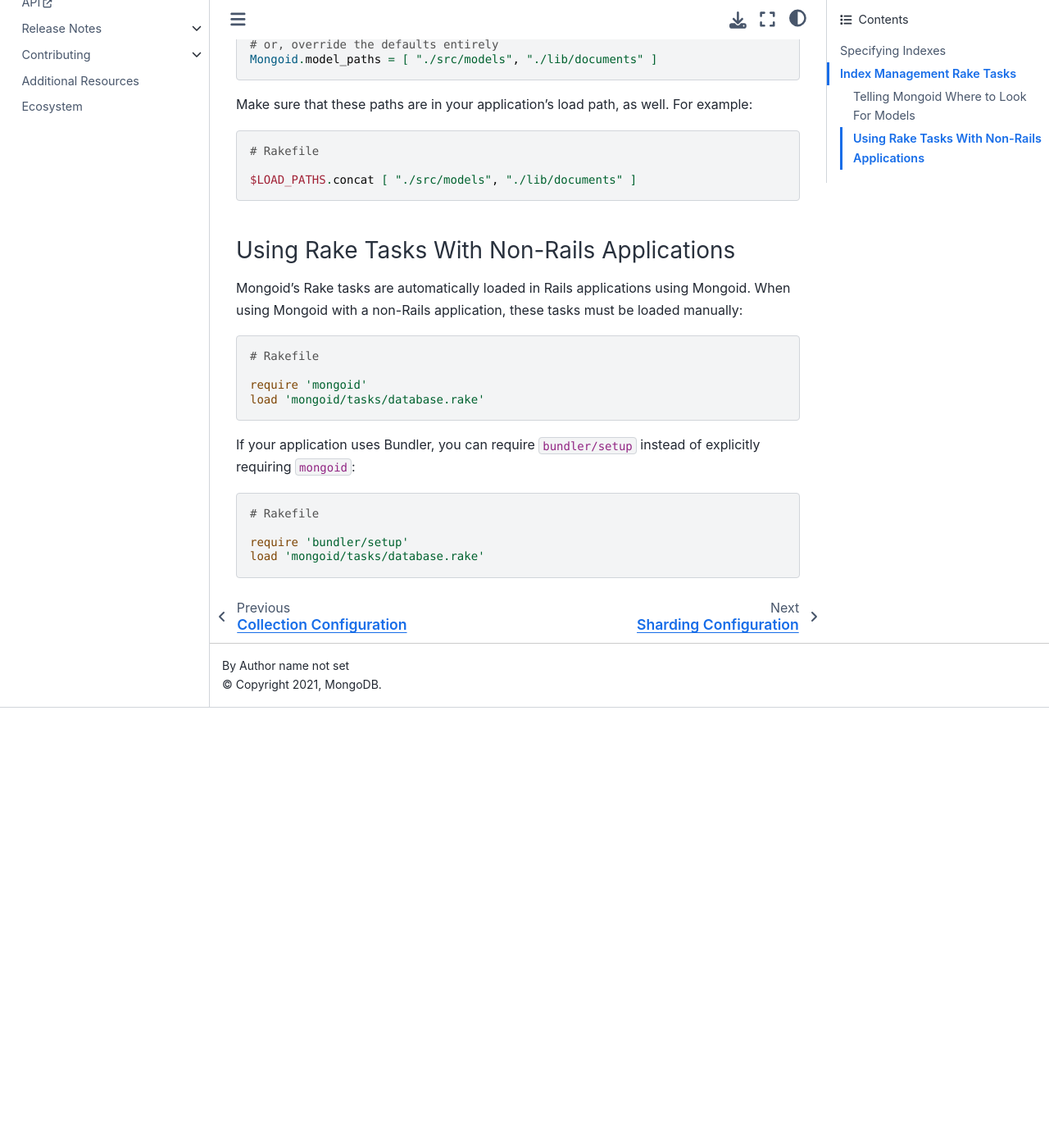
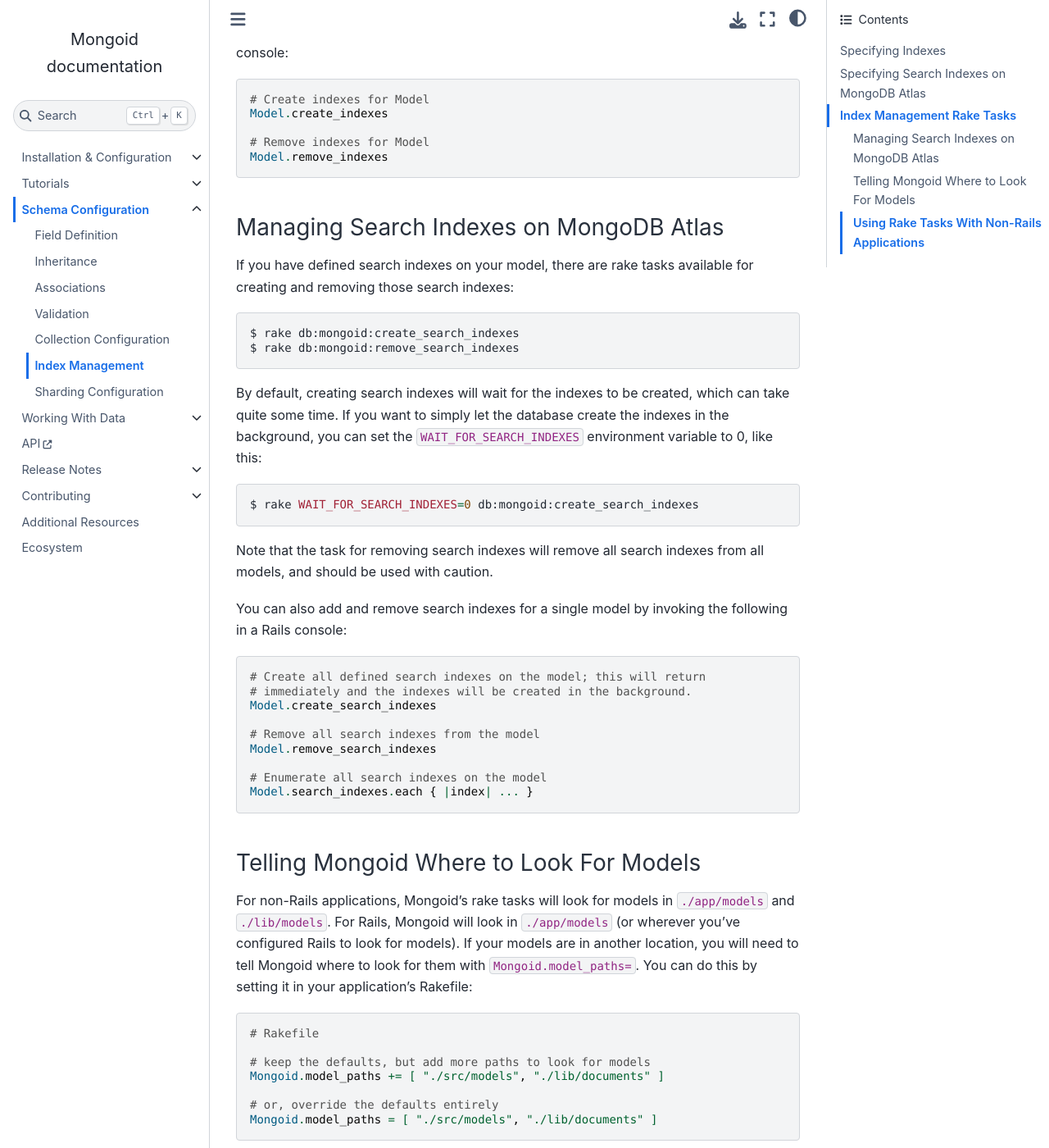
Before and after one commit to i80and/docs-mongoid, a Sphinx documentation site: the page built from docs/reference/indexes.txt, in a window 1280 px wide and 1400 px high, scrolled down 3521 px. Shown: the whole window at 82% size. Built offline with Sphinx 7.4.7 and the Sphinx Book theme 1.1.4, drawn with Linux system fonts in a browser that asks for light colours; before the commit the page ends 4384 px from its top, so only the background shows below that; some of the changed text lies outside the part shown.

Commit message:
MONGOID-5601 Atlas Search Index Management (#5723)
* let's see if this'll start up an atlas cluster...

* need to add a variant so the spec will actually run

* appease rubocop

* run on a supported os

* need .mod/drivers-evergreen-tools

* this got put in the wrong directory

* get specs to pass

* rubocop

* finish specs for atlas index management

* docs for the search index stuff

* rubocop

* return the correct value

* add missing documentation

```diff
--- a/docs/reference/indexes.txt
+++ b/docs/reference/indexes.txt
@@ -131,6 +131,28 @@ The ``background`` option has `no effect as of MongoDB 4.2
 <https://www.mongodb.com/docs/manual/core/index-creation/#comparison-to-foreground-and-background-builds>`_.
 
 
+Specifying Search Indexes on MongoDB Atlas
+==========================================
+
+If your application is connected to MongoDB Atlas, you can declare and manage
+search indexes on your models. (This feature is only available on MongoDB
+Atlas.)
+
+To declare a search index, use the ``search_index`` macro in your model:
+
+.. code-block:: ruby
+
+    class Message
+      include Mongoid::Document
+
+      search_index { ... }
+      search_index :named_index, { ... }
+    end
+
+Search indexes may be given an explicit name; this is necessary if you have
+more than one search index on a model.
+
+
 Index Management Rake Tasks
 ===========================
 
@@ -161,6 +183,45 @@ in Rails console:
 
     # Remove indexes for Model
     Model.remove_indexes
+
+Managing Search Indexes on MongoDB Atlas
+----------------------------------------
+
+If you have defined search indexes on your model, there are rake tasks available
+for creating and removing those search indexes:
+
+.. code-block:: bash
+
+    $ rake db:mongoid:create_search_indexes
+    $ rake db:mongoid:remove_search_indexes
+
+By default, creating search indexes will wait for the indexes to be created,
+which can take quite some time. If you want to simply let the database create
+the indexes in the background, you can set the ``WAIT_FOR_SEARCH_INDEXES``
+environment variable to 0, like this:
+
+.. code-block:: bash
+
+    $ rake WAIT_FOR_SEARCH_INDEXES=0 db:mongoid:create_search_indexes
+
+Note that the task for removing search indexes will remove all search indexes
+from all models, and should be used with caution.
+
+You can also add and remove search indexes for a single model by invoking the
+following in a Rails console:
+
+.. code-block:: ruby
+
+    # Create all defined search indexes on the model; this will return
+    # immediately and the indexes will be created in the background.
+    Model.create_search_indexes
+
+    # Remove all search indexes from the model
+    Model.remove_search_indexes
+
+    # Enumerate all search indexes on the model
+    Model.search_indexes.each { |index| ... }
+
 
 Telling Mongoid Where to Look For Models
 ----------------------------------------
```
Also changed, not shown: docs/release-notes/mongoid-9.0.txt (+47 -0 lines).
